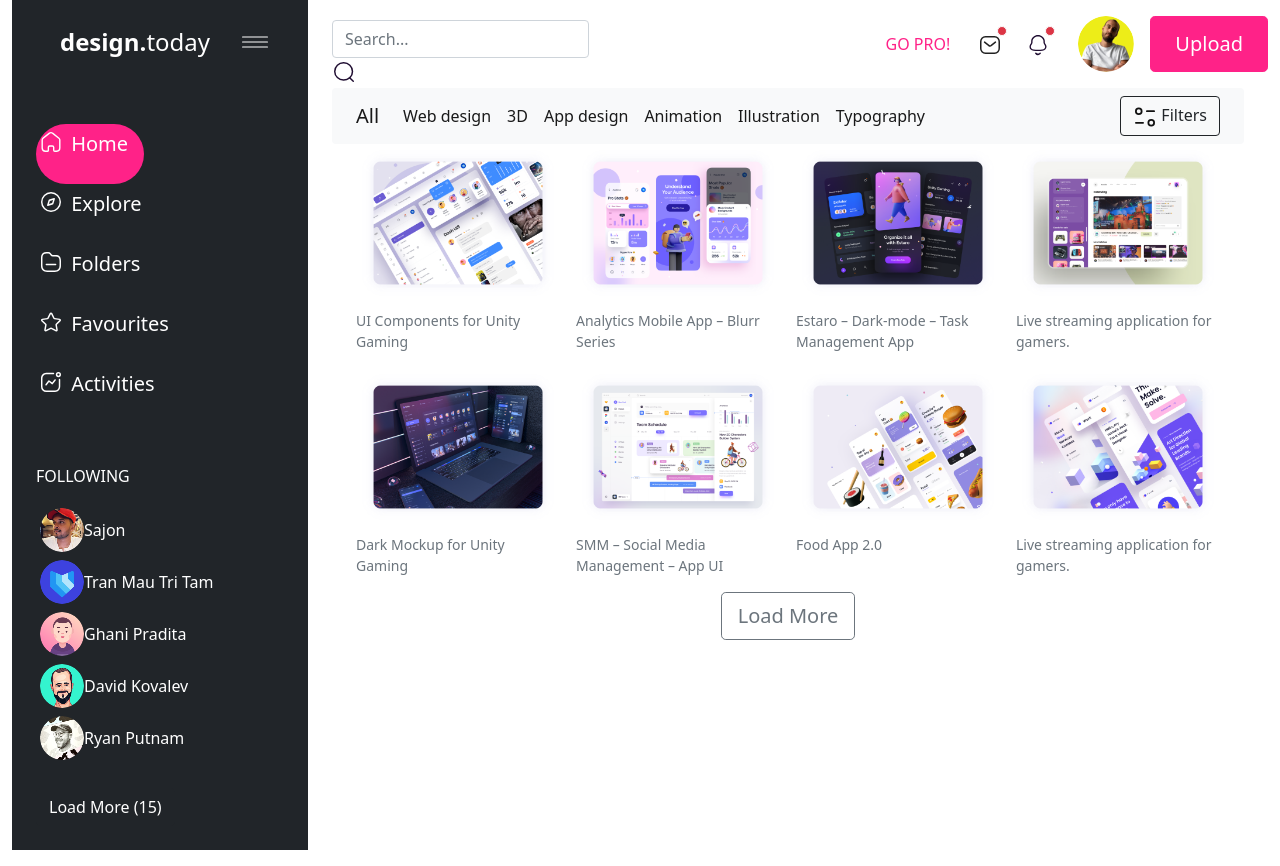
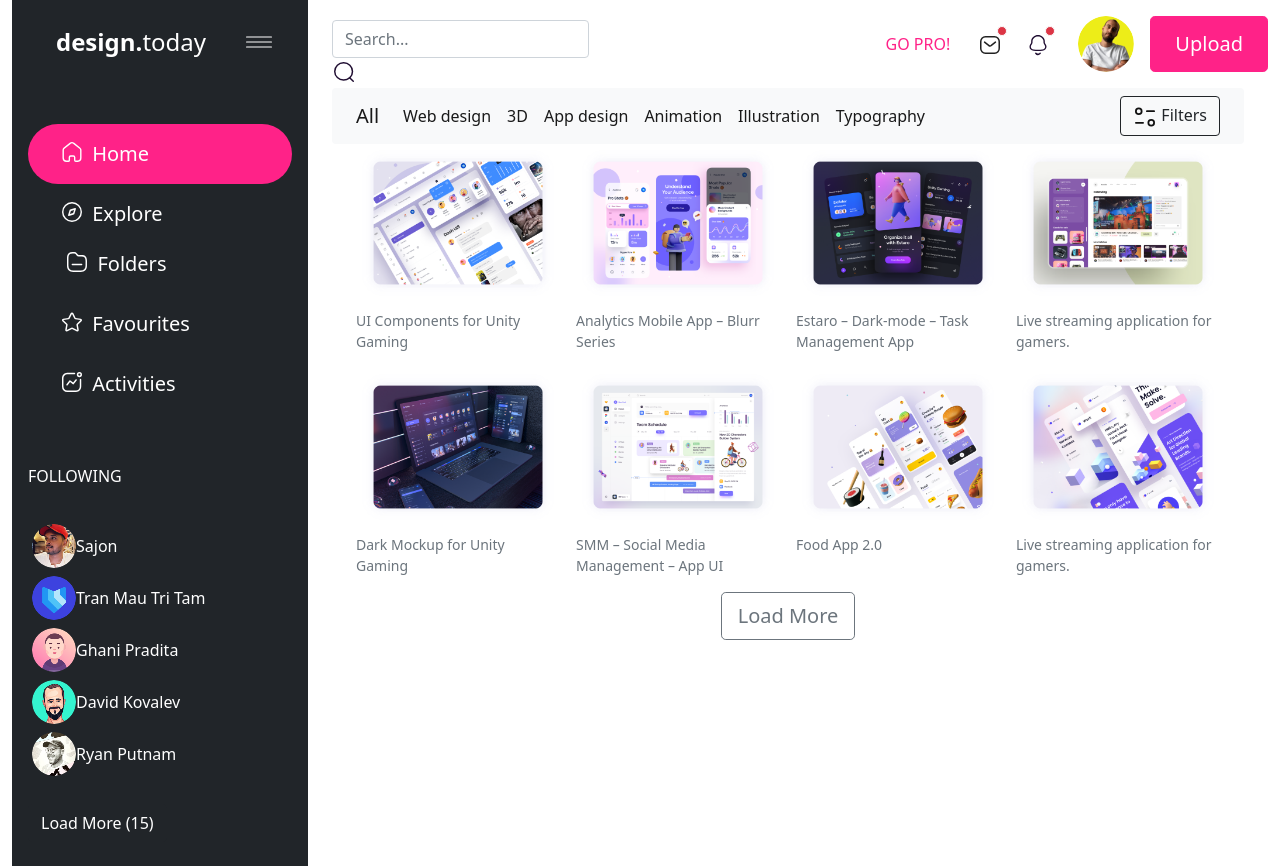
Before and after one commit to tgelashvili/Lesson12, a plain HTML site: page index.html in a window 1280 px wide. Drawn offline with nearby package versions, Linux system fonts and the light colour scheme.

Commit message:
fixed nav bar

```diff
--- a/index.html
+++ b/index.html
@@ -19,22 +19,24 @@
     <!-- NAV BAR and SIDE BAR NAV -->
     <div class="container-fluid">
         <div class="row">
-            <div class="d-flex col-xxl-3 col-xl-3 col-lg-3 col-md-3 col-sm-3">
-                <div class="container flex-column mx-px-3 py-4 text-white bg-dark" style="max-width: 319px; width: 100%;">
-                    <a href="#" class="d-flex justify-content-around  mb-3 mx-2 mb-md-0 me-md-auto text-white text-decoration-none">
+            <div class=" d-flex col-xxl-3 col-xl-3 col-lg-3 col-md-3 col-sm-3">
+                <div class=" container flex-column mx-px-3 py-4 flex-shrink-0 p-3 text-white bg-dark " style="max-width: 319px; width: 100%;">
+                    <a href="#" class="d-flex justify-content-around mb-3 mx-2 mb-md-0 me-md-auto text-white text-decoration-none">
                     <span class="fs-4"> <b>design.</b>today</span>
                     <img src="images/nav-bar/Group 7.svg" alt="designrow">
                     </a>
                     <br>
                     <br>
-                    <ul class="nav nav-pills d-flex flex-column align-items-start my-3" style="height: 300px">
-                        <li class="nav-item rounded-pill pink d-flex" style="height: 60px">
-                            <a class="navbar-brand text-white text-decoration-none" href="#">
-                            <img src="images/nav-bar/Component 5 – 2.svg" alt="Home" width="30" height="24" class=" d-inline-block align-text-top">
-                                Home
+                    <ul class="nav nav-pills flex-column alig-intems-center my-3" style="height: 300px">
+                        <li class="nav-item d-flex align-items-center rounded-pill pink " style="height: 60px">
+                          <svg class="bi me-2" width="21" height="16"><use xlink:href="#home"></use></svg>
+                            <a class="navbar-brand align-items-center text-white text-decoration-none" href="#">
+                              <img src="images/nav-bar/Component 5 – 2.svg" alt="Home" width="30" height="24" class=" d-inline-block align-text-top">
+                              Home
                             </a>
                         </li>
-                        <li style="height: 60px" class="d-flex">
+                        <li style="height: 60px;" class="d-flex align-items-center rounded-pill">
+                          <svg class="bi me-2" width="21" height="16"><use xlink:href="#home"></use></svg>
                             <a class="navbar-brand text-white text-decoration-none" href="#">
                                 <img src="images/nav-bar/Component 3 – 2.svg" alt="Explore" width="30" height="24" class="d-inline-block align-text-top">
                                 Explore
@@ -42,17 +44,20 @@
                         </li>
                         <li style="height: 60px" class="d-flex">
                             <a class="navbar-brand text-white text-decoration-none" href="#">
+                              <svg class="bi me-2" width="21" height="16"><use xlink:href="#home"></use></svg>
                                 <img src="images/nav-bar/Component 4 – 2.svg" alt="Folders" width="30" height="24" class="d-inline-block align-text-top">
                                 Folders
                             </a>
                         </li>
                         <li style="height: 60px" class="d-flex">
+                          <svg class="bi me-2" width="21" height="16"><use xlink:href="#home"></use></svg>
                             <a class="navbar-brand text-white text-decoration-none" href="#">
                                 <img src="images/nav-bar/Component 8 – 2.svg" alt="Favourites" width="30" height="24" class="d-inline-block align-text-top">
                                 Favourites
                             </a>
                         </li>
                         <li style="height: 60px" class="d-flex">
+                          <svg class="bi me-2" width="21" height="16"><use xlink:href="#home"></use></svg>
                             <a class="navbar-brand text-white text-decoration-none" href="#">
                                 <img src="images/nav-bar/Component 1 – 2.svg" alt="Activities" width="30" height="24" class="d-inline-block align-text-top">
                                 Activities
@@ -62,8 +67,9 @@
                     <br>
                     <!-- FOLLOWING -->
                     <p>FOLLOWING</p>
+
                     <ul class="list-group text-white text-center">
-
+                      <svg class="bi me-2" width="21" height="16"><use xlink:href="#home"></use></svg>
                         <li class="list-group-item d-flex justify-content-start align-items-center bg-transparent border-0 text-white p-1">
                             <img src="images/nav-bar/Rectangle 40.png " alt="Sajon" width="44" height="44" class="rounded-circle p-.5">
                             Sajon
@@ -85,6 +91,7 @@
                             Ryan Putnam
                         </li>
                     </ul>
+
                     <br>
                     <button type="button" class="btn btn-dark">Load More (15)</button>
                 </div>
```
Also changed, not shown: images/sun-icon.jpeg (deleted), images/sun-icon.png (deleted).
